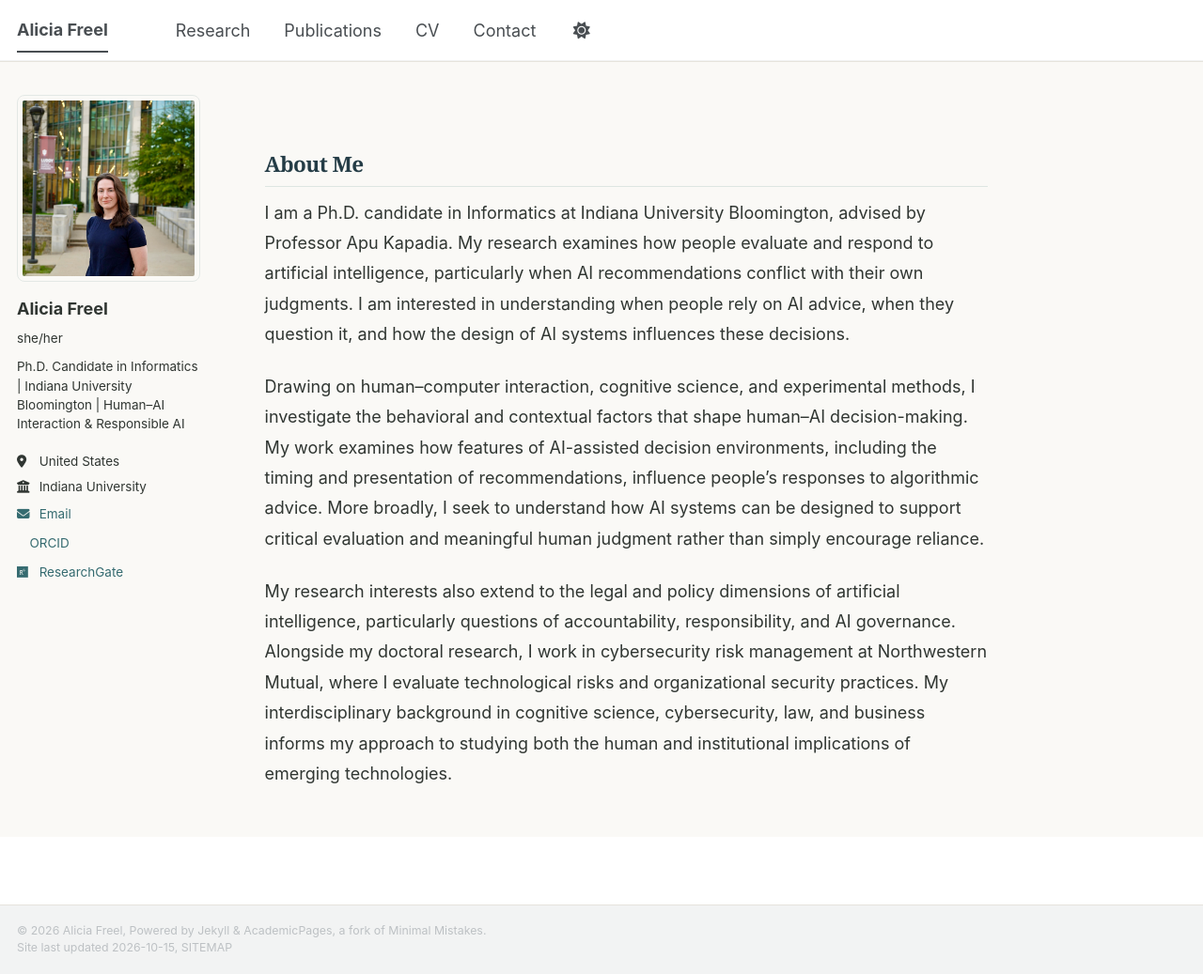
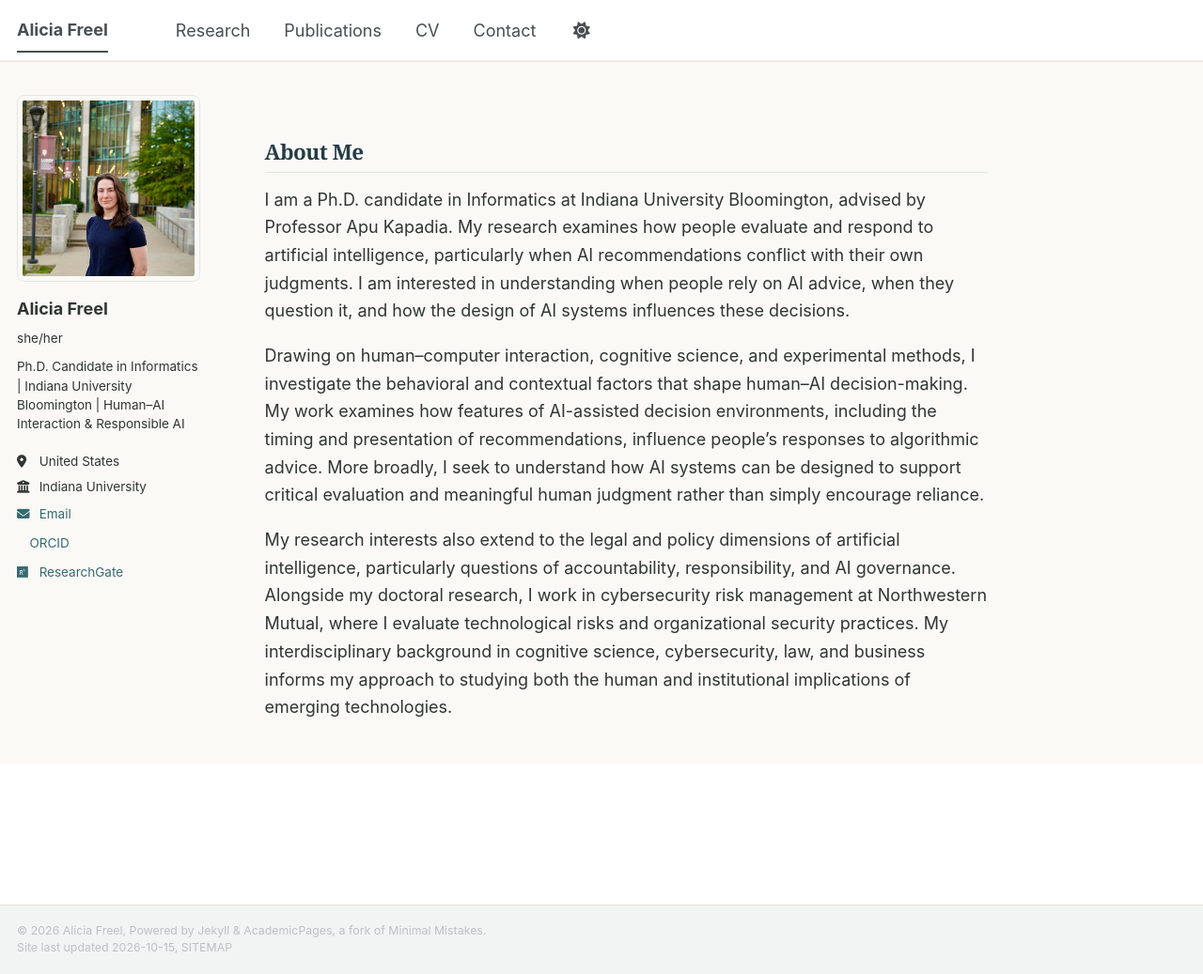
Before and after one commit to anfreel/anfreel.github.io, a Jekyll site: the page built from _pages/about.md, in a window 1280 px wide and 1037 px high. Shown: the whole window at 94% size. Built offline with Jekyll 4.4.1, drawn with Linux system fonts in a browser that asks for light colours; a style sheet for code colours, icons or effects is not loaded.

Commit message:
Update main.scss

```diff
--- a/assets/css/main.scss
+++ b/assets/css/main.scss
@@ -130,7 +130,19 @@ body {
 }
 
 
-/* Hide footer follow and RSS links */
-.page__footer-follow {
-  display: none !important;
+/* More compact academic content */
+.page__content {
+  line-height: 1.65;
 }
+
+/* Research section headings */
+.page__content h2 {
+  margin-top: 1.8rem;
+  margin-bottom: 0.75rem;
+  padding-bottom: 0.35rem;
+}
+
+/* Consistent paragraph spacing */
+.page__content p {
+  margin-bottom: 1rem;
+}
```
